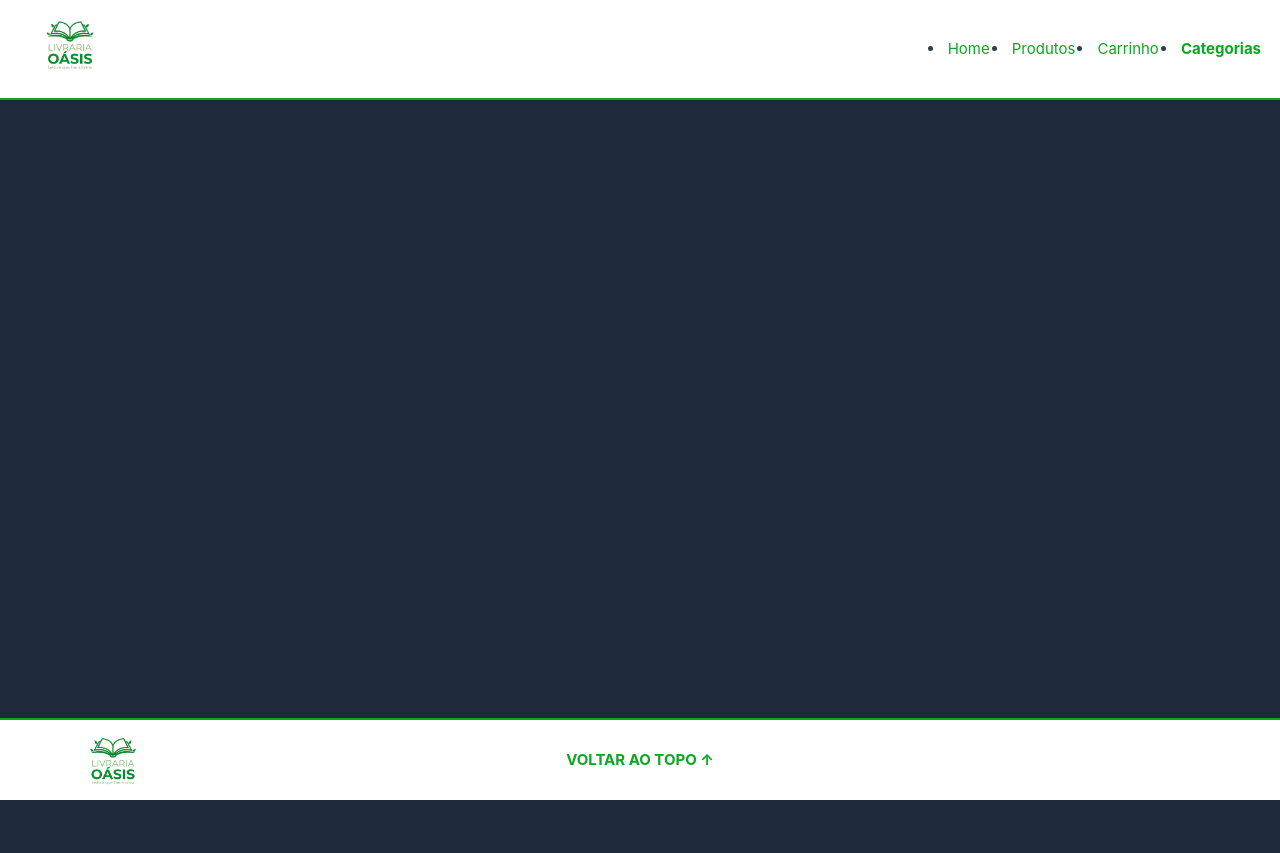
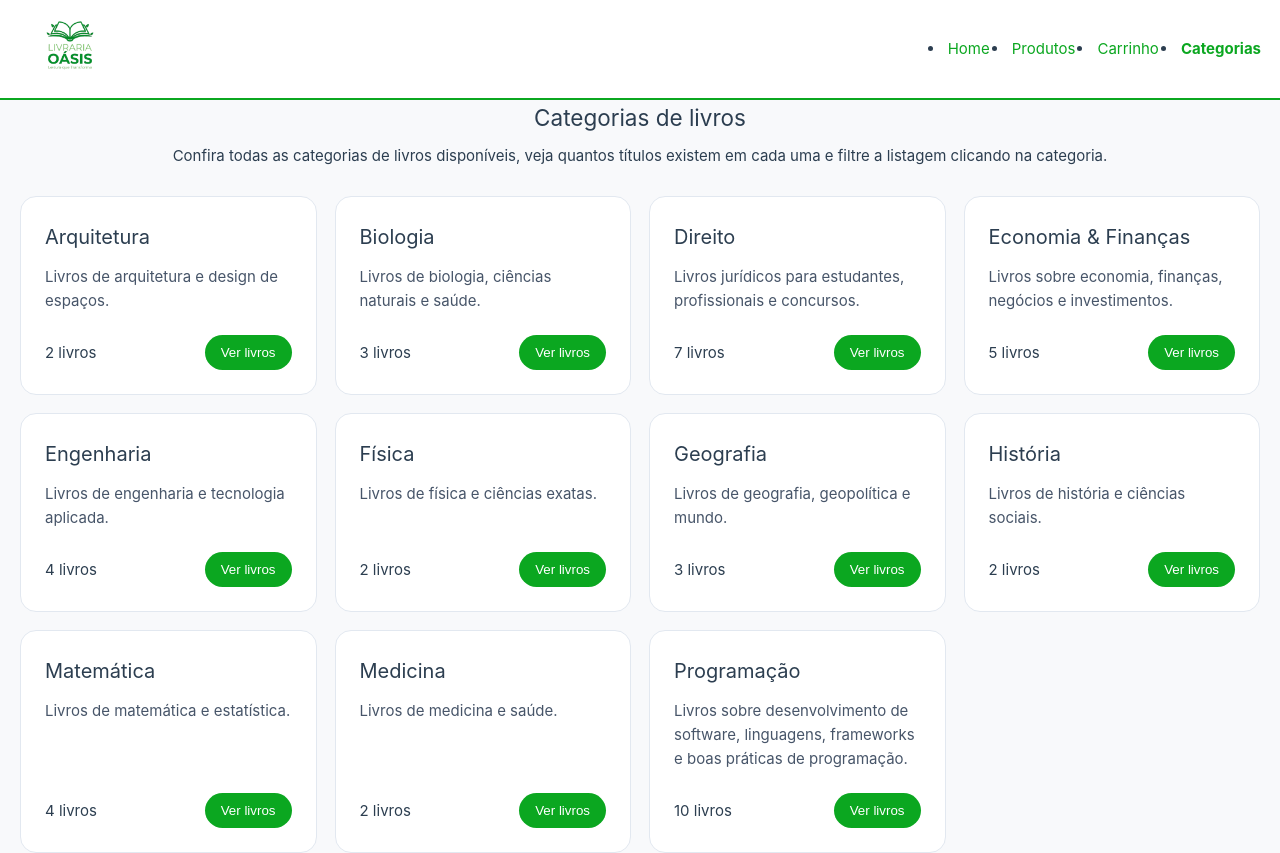
Before and after one commit to JoaoHBB2010/projeto_livraria, a Vue app: page /categorias in a window 1280 px wide. Shown: the top 853 px of the page. Before the commit the page ends 800 px from the top, so only its background shows below. Built offline with nearby package versions, Linux system fonts and the light colour scheme.

Commit message:
AAAAAAAAAAAAAAAAAAAAAA

```diff
--- a/src/components/layout/CategoriasView.vue
+++ b/src/components/layout/CategoriasView.vue
@@ -1,9 +1,139 @@
 <script setup>
+import { computed } from 'vue'
+import { useRouter } from 'vue-router'
+import { produtos } from '@/data/products.js'
+
+const router = useRouter()
+
+const categorias = computed(() => {
+  const mapa = new Map()
+
+  produtos.forEach((produto) => {
+    const nome = String(produto.categoria || 'Sem categoria').trim()
+    const item = mapa.get(nome) || { nome, quantidade: 0 }
+    item.quantidade += 1
+    mapa.set(nome, item)
+  })
+
+  return Array.from(mapa.values()).sort((a, b) =>
+    a.nome.localeCompare(b.nome, 'pt-BR', { sensitivity: 'base' })
+  )
+})
+
+const descricoes = {
+  'Programação': 'Livros sobre desenvolvimento de software, linguagens, frameworks e boas práticas de programação.',
+  'Economia & Finanças': 'Livros sobre economia, finanças, negócios e investimentos.',
+  'Biologia': 'Livros de biologia, ciências naturais e saúde.',
+  'Direito': 'Livros jurídicos para estudantes, profissionais e concursos.',
+  'Física': 'Livros de física e ciências exatas.',
+  'Engenharia': 'Livros de engenharia e tecnologia aplicada.',
+  'Matemática': 'Livros de matemática e estatística.',
+  'História': 'Livros de história e ciências sociais.',
+  'Geografia': 'Livros de geografia, geopolítica e mundo.',
+  'Arquitetura': 'Livros de arquitetura e design de espaços.',
+  'Medicina': 'Livros de medicina e saúde.',
+  'Sem categoria': 'Livros que ainda não têm uma categoria definida.',
+}
+
+const getDescricao = (categoria) => descricoes[categoria] || 'Livros nesta categoria.'
+
+const irParaCategoria = (categoria) => {
+  router.push({ name: 'products', query: { categoria } })
+}
 </script>
 
 <template>
+  <div class="categorias-page">
+    <section class="intro">
+      <h1>Categorias de livros</h1>
+      <p>Confira todas as categorias de livros disponíveis, veja quantos títulos existem em cada uma e filtre a listagem clicando na categoria.</p>
+    </section>
 
+    <div class="categorias-grid">
+      <article
+        class="categoria-card"
+        v-for="categoria in categorias"
+        :key="categoria.nome"
+        @click="irParaCategoria(categoria.nome)"
+      >
+        <div>
+          <h2>{{ categoria.nome }}</h2>
+          <p>{{ getDescricao(categoria.nome) }}</p>
+        </div>
+
+        <footer class="categoria-footer">
+          <span>{{ categoria.quantidade }} livro<span v-if="categoria.quantidade !== 1">s</span></span>
+          <button type="button">Ver livros</button>
+        </footer>
+      </article>
+    </div>
+  </div>
 </template>
 
 <style scoped>
+.categorias-page {
+  padding: 100px 20px 20px;
+  min-height: 100vh;
+  background: #f8f9fb;
+}
+
+.intro {
+  text-align: center;
+  margin-bottom: 28px;
+}
+
+.intro h1 {
+  margin-bottom: 8px;
+}
+
+.categorias-grid {
+  display: grid;
+  grid-template-columns: repeat(auto-fit, minmax(260px, 1fr));
+  gap: 18px;
+}
+
+.categoria-card {
+  background: #ffffff;
+  border: 1px solid #e2e8f0;
+  border-radius: 16px;
+  padding: 24px;
+  cursor: pointer;
+  transition: transform 0.18s ease, box-shadow 0.18s ease;
+  display: flex;
+  flex-direction: column;
+  justify-content: space-between;
+  min-height: 190px;
+}
+
+.categoria-card:hover {
+  transform: translateY(-4px);
+  box-shadow: 0 16px 30px rgba(15, 23, 42, 0.08);
+}
+
+.categoria-card h2 {
+  margin: 0 0 12px;
+  font-size: 1.25rem;
+}
+
+.categoria-card p {
+  margin: 0;
+  color: #475569;
+  line-height: 1.6;
+}
+
+.categoria-footer {
+  display: flex;
+  align-items: center;
+  justify-content: space-between;
+  margin-top: 22px;
+}
+
+.categoria-footer button {
+  border: none;
+  background: #0ba720;
+  color: white;
+  padding: 10px 16px;
+  border-radius: 999px;
+  cursor: pointer;
+}
 </style>
--- a/src/components/products/ProductList.vue
+++ b/src/components/products/ProductList.vue
@@ -1,7 +1,26 @@
 <script setup>
+import { computed } from 'vue'
+import { useRoute } from 'vue-router'
 import ProductCard from './ProductCard.vue'
 import { produtos } from '@/data/products.js'
 import { addCarrinho } from '@/ultils/cartUtils'
+
+const route = useRoute()
+
+const categoriaSelecionada = computed(() => {
+  const categoria = route.query.categoria
+  return categoria ? String(categoria).trim() : ''
+})
+
+const produtosFiltrados = computed(() => {
+  if (!categoriaSelecionada.value) {
+    return produtos
+  }
+
+  return produtos.filter((livro) => {
+    return String(livro.categoria || '').trim().toLowerCase() === categoriaSelecionada.value.toLowerCase()
+  })
+})
 
 function gerenciarAdicao(livro) {
   addCarrinho(livro.id, 1)
@@ -10,11 +29,22 @@ function gerenciarAdicao(livro) {
 </script>
 
 <template>
-<div class="produtos-grid">
-  <div v-for="livro in produtos" :key="livro.id">
-    <ProductCard :livro="livro" @adicionarCarrinho="gerenciarAdicao" />
+  <div class="produtos-lista">
+    <div class="filtro-info" v-if="categoriaSelecionada">
+      <h2>Categoria: {{ categoriaSelecionada }}</h2>
+      <p>Mostrando {{ produtosFiltrados.length }} livro<span v-if="produtosFiltrados.length !== 1">s</span> desta categoria.</p>
+    </div>
+
+    <div class="produtos-grid">
+      <div v-for="livro in produtosFiltrados" :key="livro.id">
+        <ProductCard :livro="livro" @adicionarCarrinho="gerenciarAdicao" />
+      </div>
+    </div>
+
+    <div class="sem-resultados" v-if="categoriaSelecionada && produtosFiltrados.length === 0">
+      <p>Nenhum livro encontrado para a categoria "{{ categoriaSelecionada }}".</p>
+    </div>
   </div>
-</div>
 </template>
 
 <style scoped>
```
